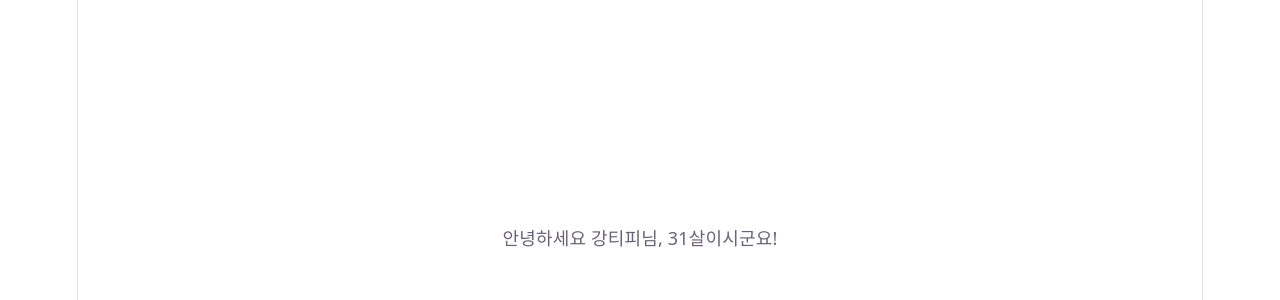
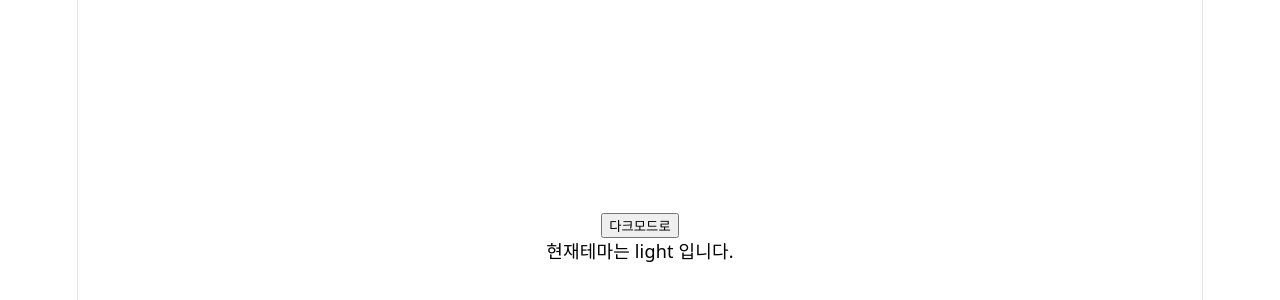
Before and after one commit to jeongbin-k/react-practice, a React (Vite) app: page / in a window 1280 px wide. Shown: the part 162-462 px from the top of the page. Built offline with nearby package versions, Linux system fonts and the light colour scheme.

Commit message:
Practice10.tsx useContext를 활용한 테마 변경 예제 완료

```diff
--- a/src/App.jsx
+++ b/src/App.jsx
@@ -1,11 +1,11 @@
-import Practice9 from "./components/Practice9";
+import Practice10 from "./components/Practice10";
 import "./App.css";
 
 function App() {
   return (
     <>
       <section id="center">
-        <Practice9 />
+        <Practice10 />
       </section>
     </>
   );
--- a/src/components/Practice10.tsx
+++ b/src/components/Practice10.tsx
@@ -0,0 +1,67 @@
+import { useContext, createContext, useState } from "react";
+// Practice10.tsx
+// 테마변경 (라이트, 다크모드)
+
+interface Theme {
+  theme: string;
+  setTheme: (theme: string) => void;
+}
+
+const ThemeContext = createContext<Theme | null>(null);
+
+function Pracitce10() {
+  const [theme, setTheme] = useState("light");
+  return (
+    <ThemeContext.Provider value={{ theme, setTheme }}>
+      <Page />
+    </ThemeContext.Provider>
+  );
+}
+
+function Page() {
+  return (
+    <div>
+      <Header />
+      <Content />
+    </div>
+  );
+}
+
+function Header() {
+  // useContext로 theme, setTheme 꺼내서
+  // 버튼 누르면 light ↔ dark 토글
+  // 현재 테마도 보여주기
+  const context = useContext(ThemeContext);
+  if (!context) return null;
+  const { theme, setTheme } = context;
+
+  return (
+    <div>
+      <button onClick={() => setTheme(theme === "light" ? "dark" : "light")}>
+        {theme === "light" ? "다크모드로" : "라이트모드로"}
+      </button>
+    </div>
+  );
+}
+
+function Content() {
+  // useContext로 theme 꺼내서
+  // theme이 dark면 배경 검정 글자 흰색
+  // theme이 light면 배경 흰색 글자 검정
+  const context = useContext(ThemeContext);
+  if (!context) return null;
+  const { theme } = context;
+
+  return (
+    <div
+      style={{
+        backgroundColor: theme === "dark" ? "black" : "white",
+        color: theme === "dark" ? "white" : "black",
+      }}
+    >
+      <p>현재테마는 {theme} 입니다.</p>
+    </div>
+  );
+}
+
+export default Pracitce10;
```
